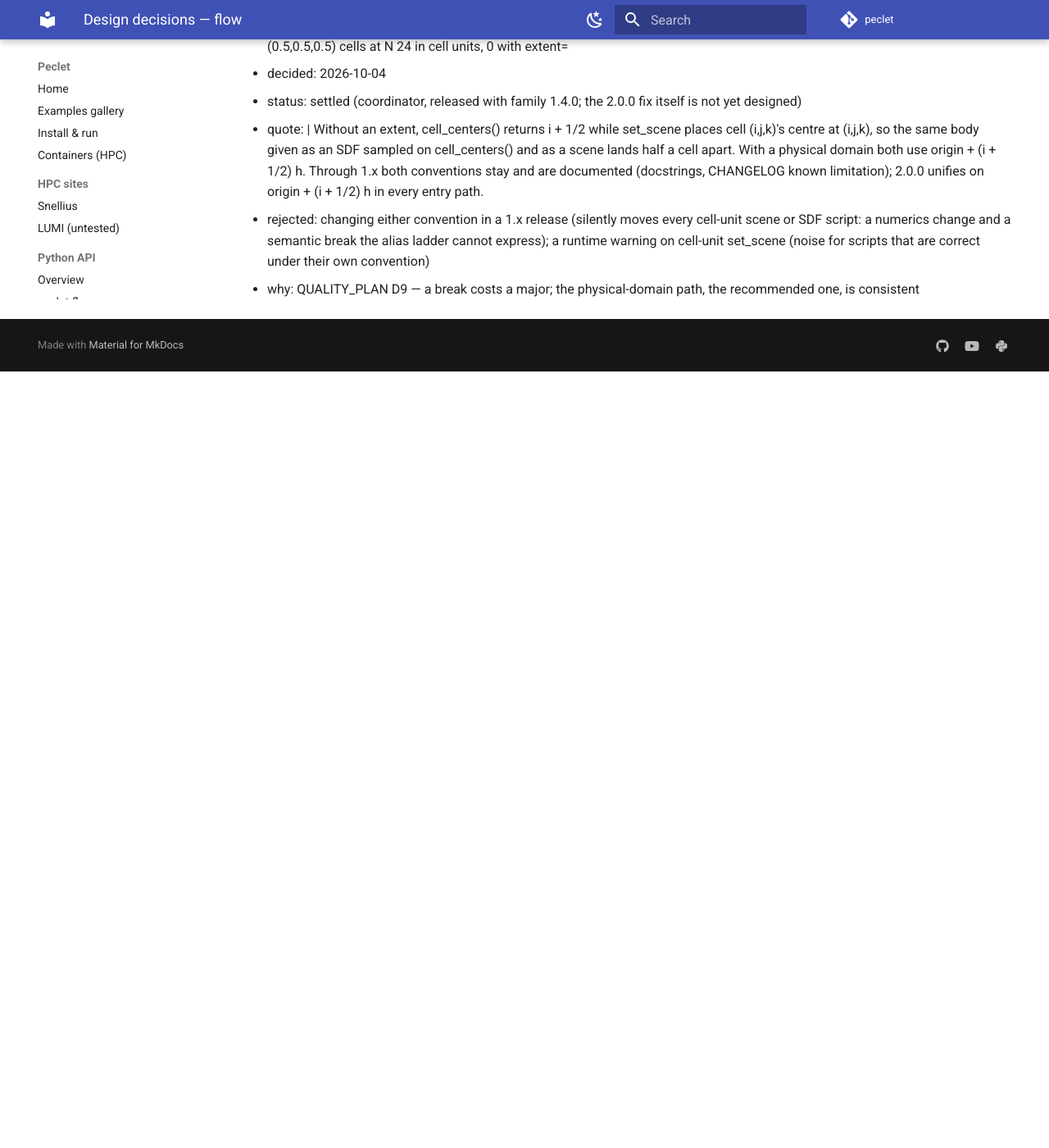
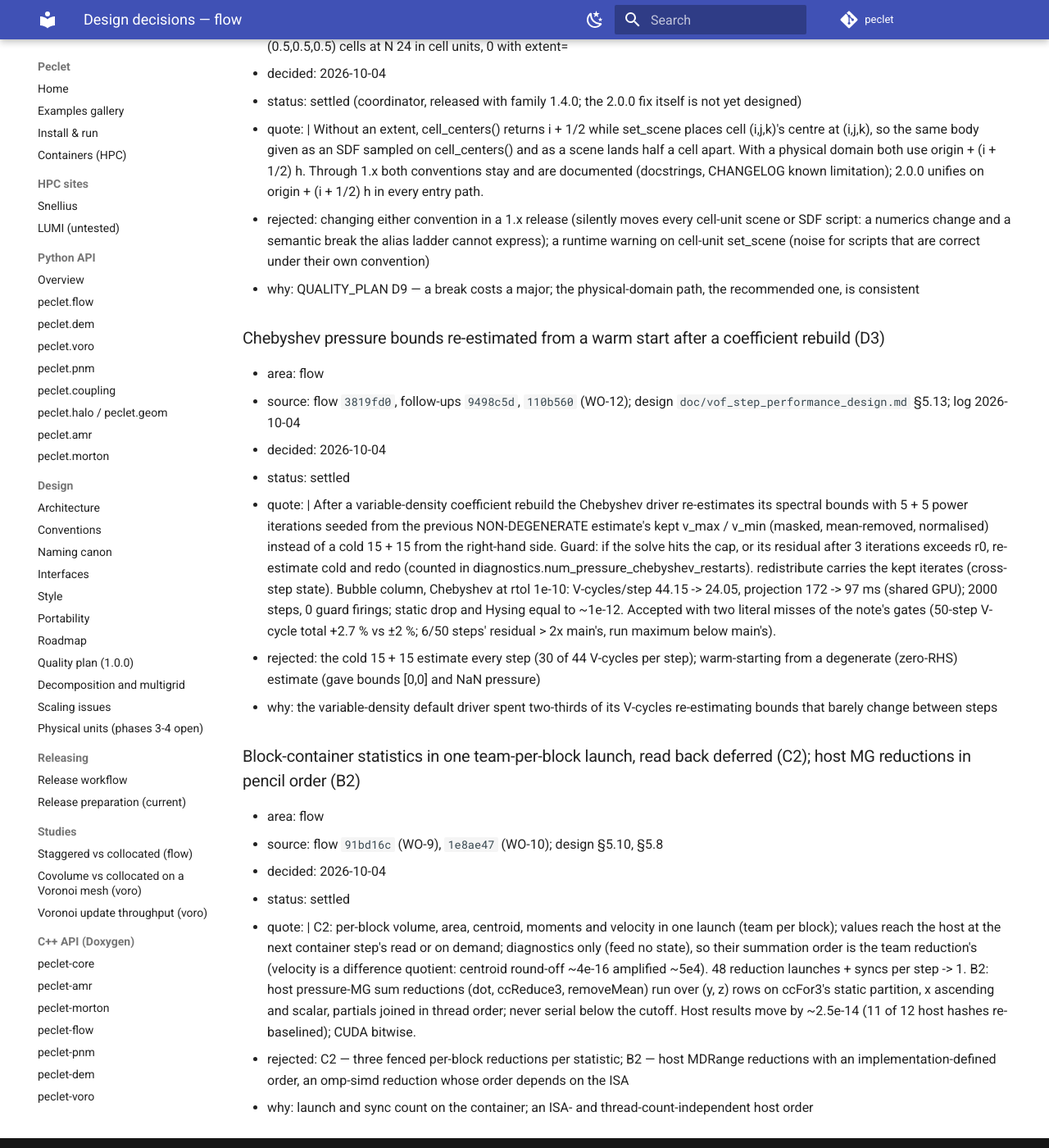
Before and after one commit to computational-chemical-engineering/peclet, an MkDocs documentation site: the page built from docs/decisions/flow.md, in a window 1280 px wide and 1400 px high, scrolled down 103202 px. Shown: the whole window at 82% size. Built offline with MkDocs 1.6.1 and Material for MkDocs 9.7.7, drawn with Linux system fonts in a browser that asks for light colours; comment, search, counter and statistics services are not loaded; before the commit the page ends 103655 px from its top, so only the background shows below that.

Commit message:
flow 935ffaf: Chebyshev warm bounds (44 -> 24 V-cycles/step), batched container statistics, host MG reduction order (register, NAMING); pointer
Full battery on this flow main with a correct MPI launcher: 194/194 (vof_blocks_mpi_np8 needed a
rerun alone: GPU memory exhausted under -j6).

Co-Authored-By: Claude Opus 5.5 <noreply@anthropic.com>
Claude-Session: https://claude.ai/code/session_01F2E4ewNdhSiAex5T7Y2oJ7

```diff
--- a/docs/decisions/flow.md
+++ b/docs/decisions/flow.md
@@ -3669,3 +3669,40 @@ Do not reverse an entry here without recording a new decision that supersedes it
     (docstrings, CHANGELOG known limitation); 2.0.0 unifies on origin + (i + 1/2) h in every entry path.
 - rejected: changing either convention in a 1.x release (silently moves every cell-unit scene or SDF script: a numerics change and a semantic break the alias ladder cannot express); a runtime warning on cell-unit set_scene (noise for scripts that are correct under their own convention)
 - why: QUALITY_PLAN D9 — a break costs a major; the physical-domain path, the recommended one, is consistent
+
+### Chebyshev pressure bounds re-estimated from a warm start after a coefficient rebuild (D3)
+- area: flow
+- source: flow `3819fd0`, follow-ups `9498c5d`, `110b560` (WO-12); design `doc/vof_step_performance_design.md` §5.13; log 2026-10-04
+- decided: 2026-10-04
+- status: settled
+- quote: |
+    After a variable-density coefficient rebuild the Chebyshev driver re-estimates its spectral
+    bounds with 5 + 5 power iterations seeded from the previous NON-DEGENERATE estimate's kept
+    v_max / v_min (masked, mean-removed, normalised) instead of a cold 15 + 15 from the right-hand
+    side. Guard: if the solve hits the cap, or its residual after 3 iterations exceeds r0, re-estimate
+    cold and redo (counted in diagnostics.num_pressure_chebyshev_restarts). redistribute carries the
+    kept iterates (cross-step state). Bubble column, Chebyshev at rtol 1e-10: V-cycles/step
+    44.15 -> 24.05, projection 172 -> 97 ms (shared GPU); 2000 steps, 0 guard firings; static drop
+    and Hysing equal to ~1e-12. Accepted with two literal misses of the note's gates (50-step V-cycle
+    total +2.7 % vs ±2 %; 6/50 steps' residual > 2x main's, run maximum below main's).
+- rejected: the cold 15 + 15 estimate every step (30 of 44 V-cycles per step); warm-starting from a
+    degenerate (zero-RHS) estimate (gave bounds [0,0] and NaN pressure)
+- why: the variable-density default driver spent two-thirds of its V-cycles re-estimating bounds
+    that barely change between steps
+
+### Block-container statistics in one team-per-block launch, read back deferred (C2); host MG reductions in pencil order (B2)
+- area: flow
+- source: flow `91bd16c` (WO-9), `1e8ae47` (WO-10); design §5.10, §5.8
+- decided: 2026-10-04
+- status: settled
+- quote: |
+    C2: per-block volume, area, centroid, moments and velocity in one launch (team per block); values
+    reach the host at the next container step's read or on demand; diagnostics only (feed no state),
+    so their summation order is the team reduction's (velocity is a difference quotient: centroid
+    round-off ~4e-16 amplified ~5e4). 48 reduction launches + syncs per step -> 1.
+    B2: host pressure-MG sum reductions (dot, ccReduce3, removeMean) run over (y, z) rows on
+    ccFor3's static partition, x ascending and scalar, partials joined in thread order; never serial
+    below the cutoff. Host results move by ~2.5e-14 (11 of 12 host hashes re-baselined); CUDA bitwise.
+- rejected: C2 — three fenced per-block reductions per statistic; B2 — host MDRange reductions with
+    an implementation-defined order, an omp-simd reduction whose order depends on the ISA
+- why: launch and sync count on the container; an ISA- and thread-count-independent host order
```
Also changed, not shown: docs/DECISIONS.md (+3 -1 lines), docs/NAMING.md (+3 -0 lines).
